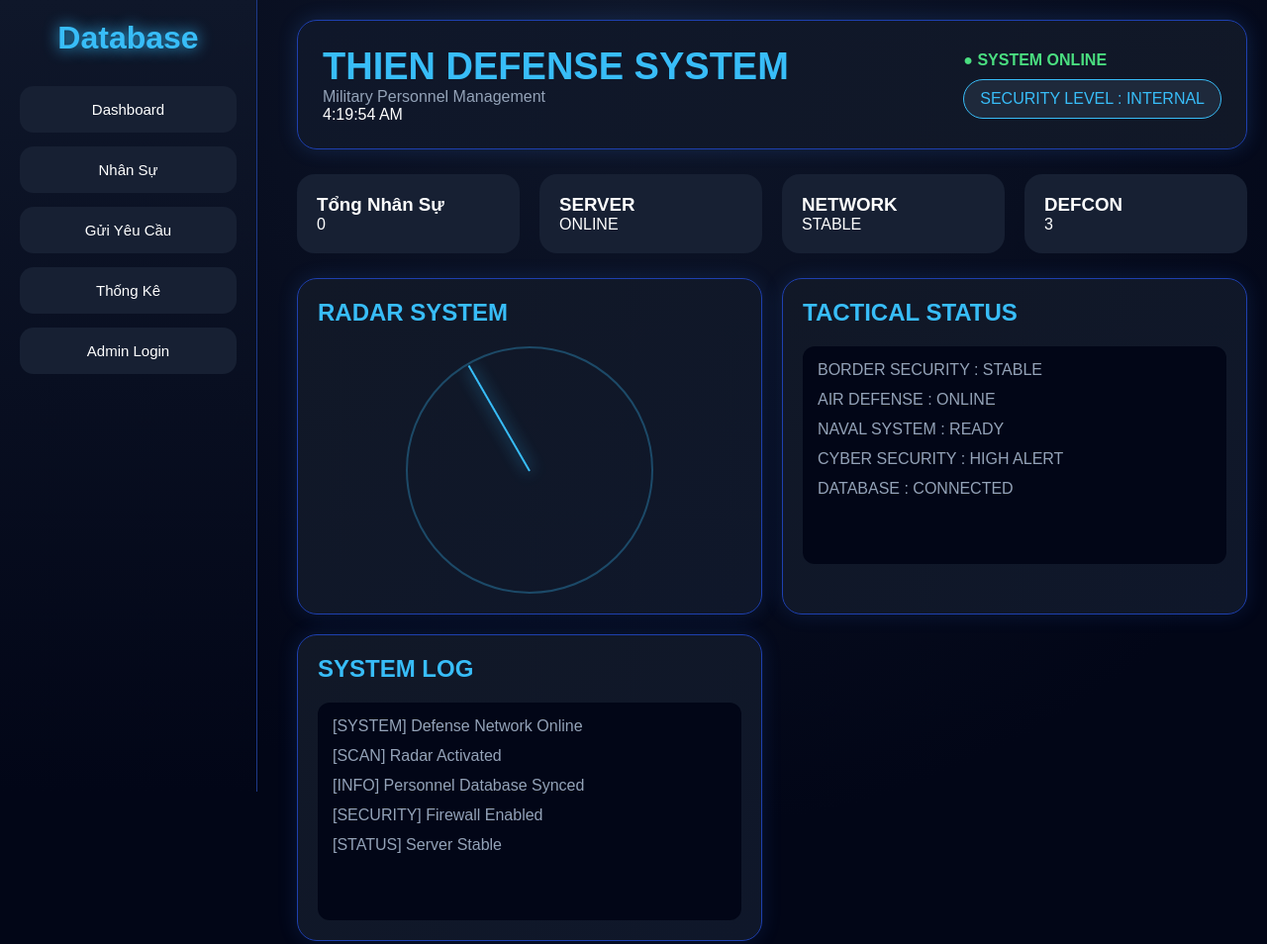
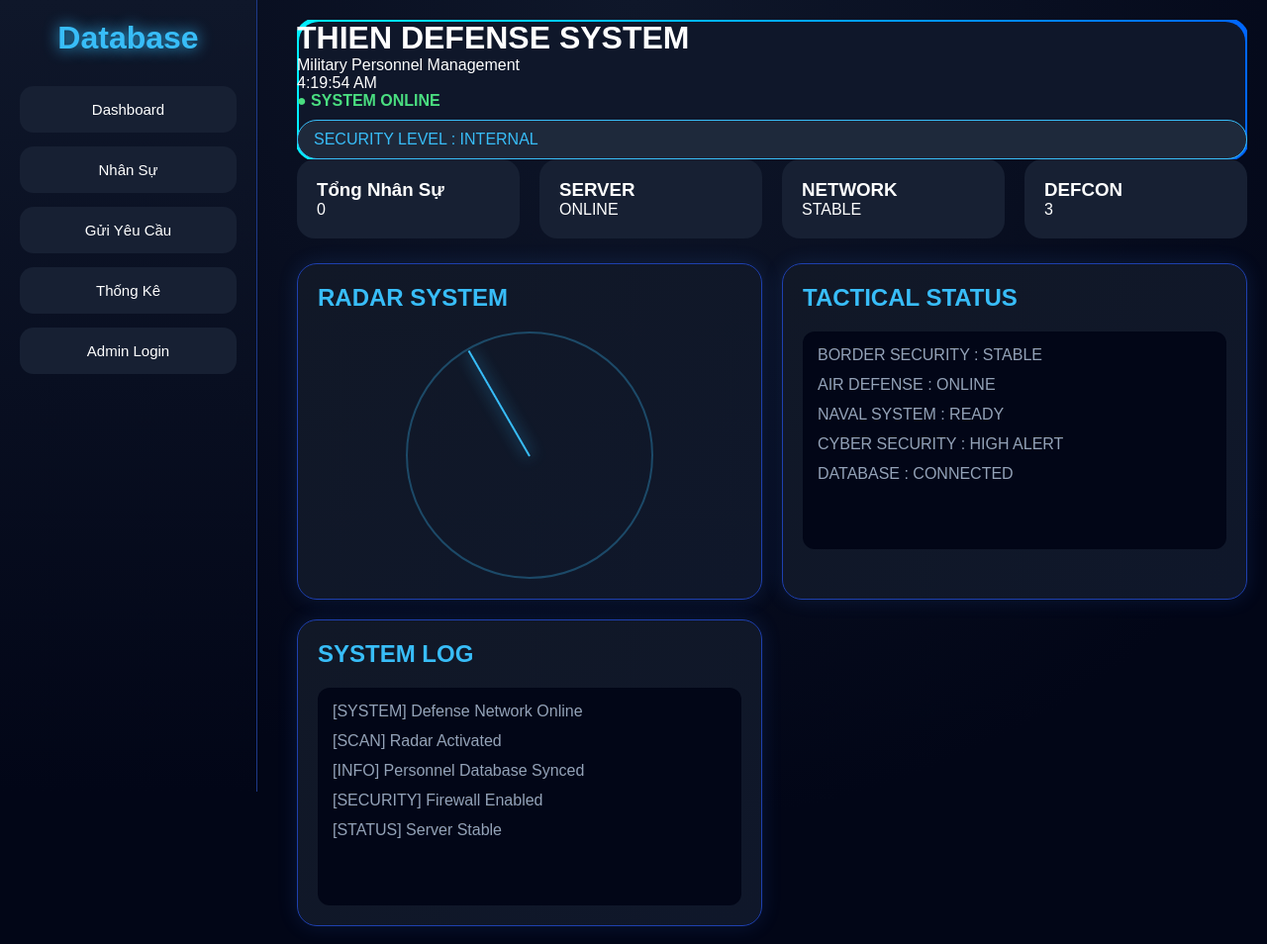
Before and after one commit to kobietdatten100-sketch/ThongtinquannhanQTPPA, a plain HTML site: page index.html in a window 1280 px wide. Shown: the top 954 px of the page at 99% size. Drawn offline with Linux system fonts and the light colour scheme.

Commit message:
Update index.html

```diff
--- a/index.html
+++ b/index.html
@@ -9,7 +9,70 @@
 <title>KEN DEFENSE SYSTEM</title>
 
 <style>
+/* LED BORDER EFFECT */
 
+.led-border{
+
+    position:relative;
+
+    overflow:hidden;
+}
+
+.led-border::before{
+
+    content:"";
+
+    position:absolute;
+
+    top:-2px;
+    left:-2px;
+
+    width:calc(100% + 4px);
+    height:calc(100% + 4px);
+
+    background:linear-gradient(
+        90deg,
+        #00f0ff,
+        #0066ff,
+        #00f0ff,
+        #00ff99,
+        #00f0ff
+    );
+
+    background-size:400%;
+
+    border-radius:22px;
+
+    z-index:-1;
+
+    animation:ledMove 5s linear infinite;
+}
+
+.led-border::after{
+
+    content:"";
+
+    position:absolute;
+
+    inset:2px;
+
+    background:#0f172a;
+
+    border-radius:20px;
+
+    z-index:-1;
+}
+
+@keyframes ledMove{
+
+    0%{
+        background-position:0% 50%;
+    }
+
+    100%{
+        background-position:400% 50%;
+    }
+}
 *{
     margin:0;
     padding:0;
@@ -89,6 +152,8 @@ body{
     font-size:15px;
 
     transition:0.3s;
+    position:relative;
+    overflow:hidden;
 }
 
 .menu button:hover{
@@ -98,6 +163,10 @@ body{
     color:black;
 
     transform:translateX(5px);
+    box-shadow:
+    0 0 10px #38bdf8,
+    0 0 20px #38bdf8,
+    0 0 40px #38bdf8;
 }
 
 /* MAIN */
@@ -539,7 +608,7 @@ style="display:none;" onclick="showTab('requests')">
 
 <div class="main">
 
-    <div class="topbar">
+    <div class="fancy-topbar led-border">
 
         <div>
 
```
